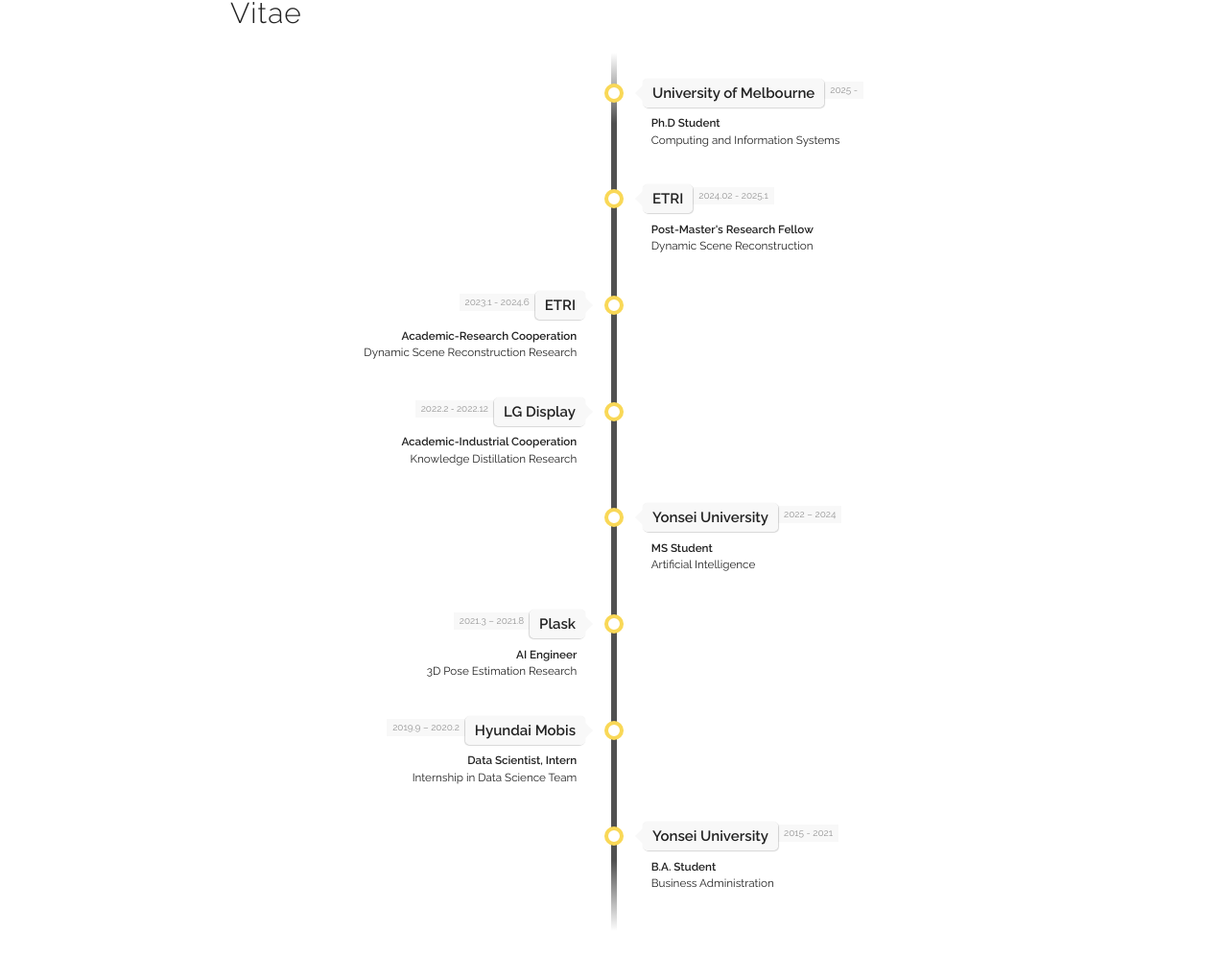
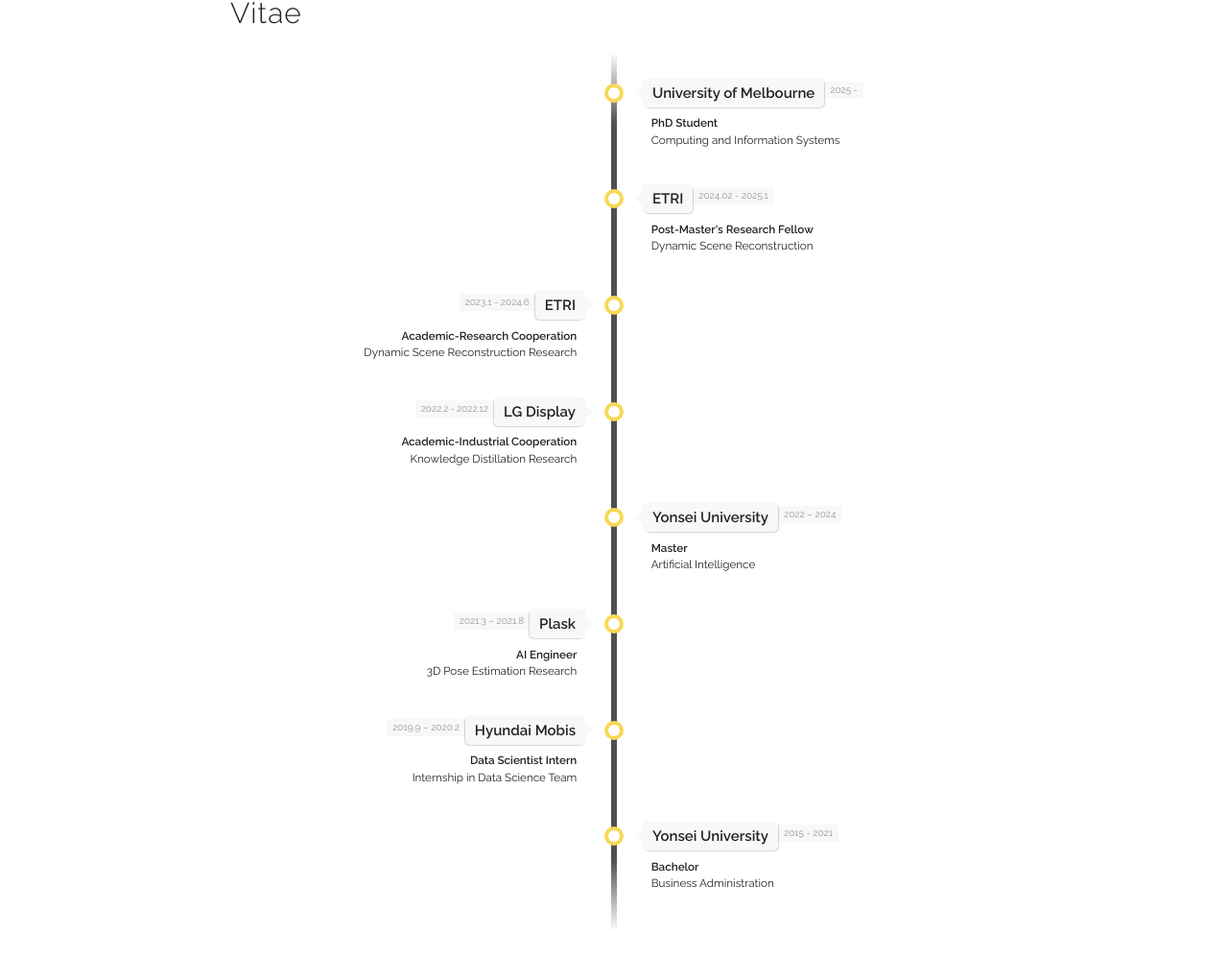
Before and after one commit to seoha-kim/seoha-kim.github.io, a Jekyll site: the page built from index.html, in a window 1280 px wide and 1400 px high, scrolled down 1842 px. Shown: the part 270-1267 px from the top of the window at 96% size. Built offline with Jekyll 4.4.1, drawn with Linux system fonts in a browser that asks for light colours; some web fonts are replaced.

Commit message:
Update titles in experience.yaml for consistency

```diff
--- a/_data/experience.yaml
+++ b/_data/experience.yaml
@@ -1,7 +1,7 @@
 experiences:
 - place: "University of Melbourne"
   time: "2025 -"
-  title: "Ph.D Student"
+  title: "PhD Student"
   subtitle: "Computing and Information Systems"
   category: "school"
 
@@ -25,7 +25,7 @@ experiences:
 
 - place: "Yonsei University"
   time: "2022 – 2024"
-  title: "MS Student"
+  title: "Master"
   subtitle: "Artificial Intelligence"
   category: "school"
 
@@ -37,12 +37,12 @@ experiences:
 
 - place: "Hyundai Mobis"
   time: "2019.9 – 2020.2"
-  title: "Data Scientist, Intern"
+  title: "Data Scientist Intern"
   subtitle: "Internship in Data Science Team"
   category: "work"
 
 - place: "Yonsei University"
   time: "2015 - 2021"
-  title: "B.A. Student"
+  title: "Bachelor"
   subtitle: "Business Administration"
   category: "school"
```
